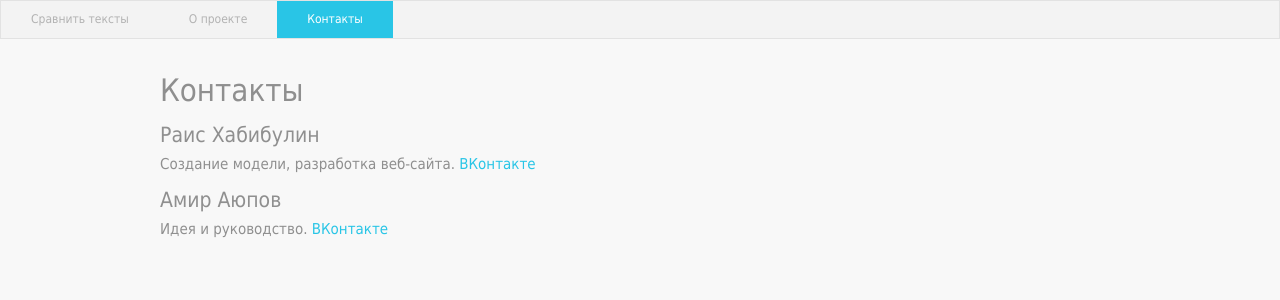
After one commit to semanticduplicates/sdsw, a Flask app: page /contact/ in a window 1280 px wide. The commit adds this page. Shown: the top 300 px of the page. Run offline with Flask 2, Linux system fonts and the light colour scheme.

Commit message:
added about and contact pages

```diff
--- a/demo-web/main.py
+++ b/demo-web/main.py
@@ -29,6 +29,13 @@ def upload_file():
       visible = True
    return render_template('index.html', visible = visible, proba = proba, whether_dup = whether_dup)
 
+@app.route('/about/')
+def about():
+   return render_template('about.html')
+
+@app.route('/contact/')
+def contact():
+   return render_template('contact.html')
 if __name__ == '__main__':
     import nltk
     nltk.download('punkt')
--- /dev/null
+++ b/demo-web/templates/contact.html
@@ -0,0 +1,22 @@
+{% extends "index.html" %}
+{% block content %}
+<nav class="navbar navbar-default" role="navigation">
+	<ul class="nav navbar-nav">
+		<li><a href="/">Сравнить тексты</a></li>
+		<li><a href="/about/">О проекте</a></li>
+		<li class="active"><a href="/contact/">Контакты</a></li>
+	</ul>
+</nav>
+</nav>
+<div class="container">
+	<div class="row">
+	<h1>Контакты</h1>
+	<h3>Раис Хабибулин</h3>
+	<h4><p>Создание модели, разработка веб-сайта.
+<a href="https://vk.com/raisonline">ВКонтакте</a></p>
+	<p></p></h4>
+	<h3>Амир Аюпов</h3>
+	<h4><p>Идея и руководство.
+<a href="https://vk.com/z_brain">ВКонтакте</a></p>
+	<p></p></h4>
+{% endblock %}
--- a/demo-web/templates/index.html
+++ b/demo-web/templates/index.html
@@ -3,19 +3,18 @@
 <head>
 	<title>Семантический анализ текстов</title>
 	<meta name="viewport" content="width=device-width, initial-scale=1.0" charset='UTF-8'>
-<link href="{{ url_for('static', filename='css/variables.css') }}" rel="stylesheet">
-<link href="{{ url_for('static', filename='css/style.css') }}" rel="stylesheet">
+	<link href="{{ url_for('static', filename='css/style.css') }}" rel="stylesheet">
 </head>
 <body>
+{% block content %}
 <nav class="navbar navbar-default" role="navigation">
 	<ul class="nav navbar-nav">
-		<li class="active"><a href="/home/">Сравнить тексты</a></li>
+		<li class="active"><a href="/">Сравнить тексты</a></li>
 		<li><a href="/about/">О проекте</a></li>
 		<li><a href="/contact/">Контакты</a></li>
 	</ul>
 </nav>
 </nav>
-{% block content %}
 <br>
 <br>
 <br>
@@ -24,7 +23,7 @@
 	<div class="form-row">
 		<div class="col-md-260 col-md-offset-55">
 			<center><h1>Поиск смысловых дубликатов</h1></center><br>
-			<center><h4>Для начала анализа вставьте тексты:</h4></center><br>
+			<center><h4>Для начала анализа вставьте тексты (5-7 строк):</h4></center><br>
 		</div>
 		<form action='/' method='post' enctype="multipart/form-data">
 			<div class="form-group col-md-107 col-md-offset-77 col-sm-107 col-sm-offset-80 col-xs-offset-10">
```
Also changed, not shown: demo-web/templates/about.html (added, +20 -0 lines).
